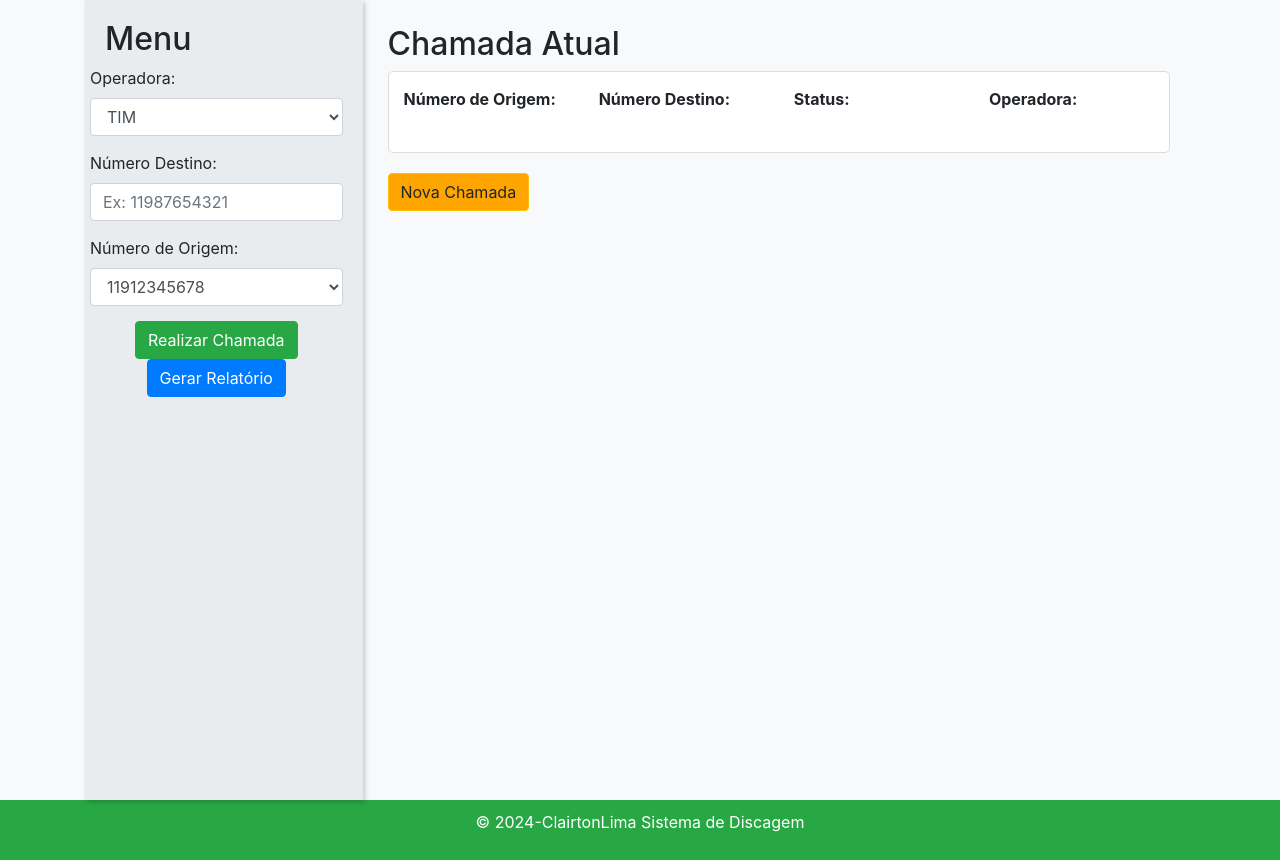
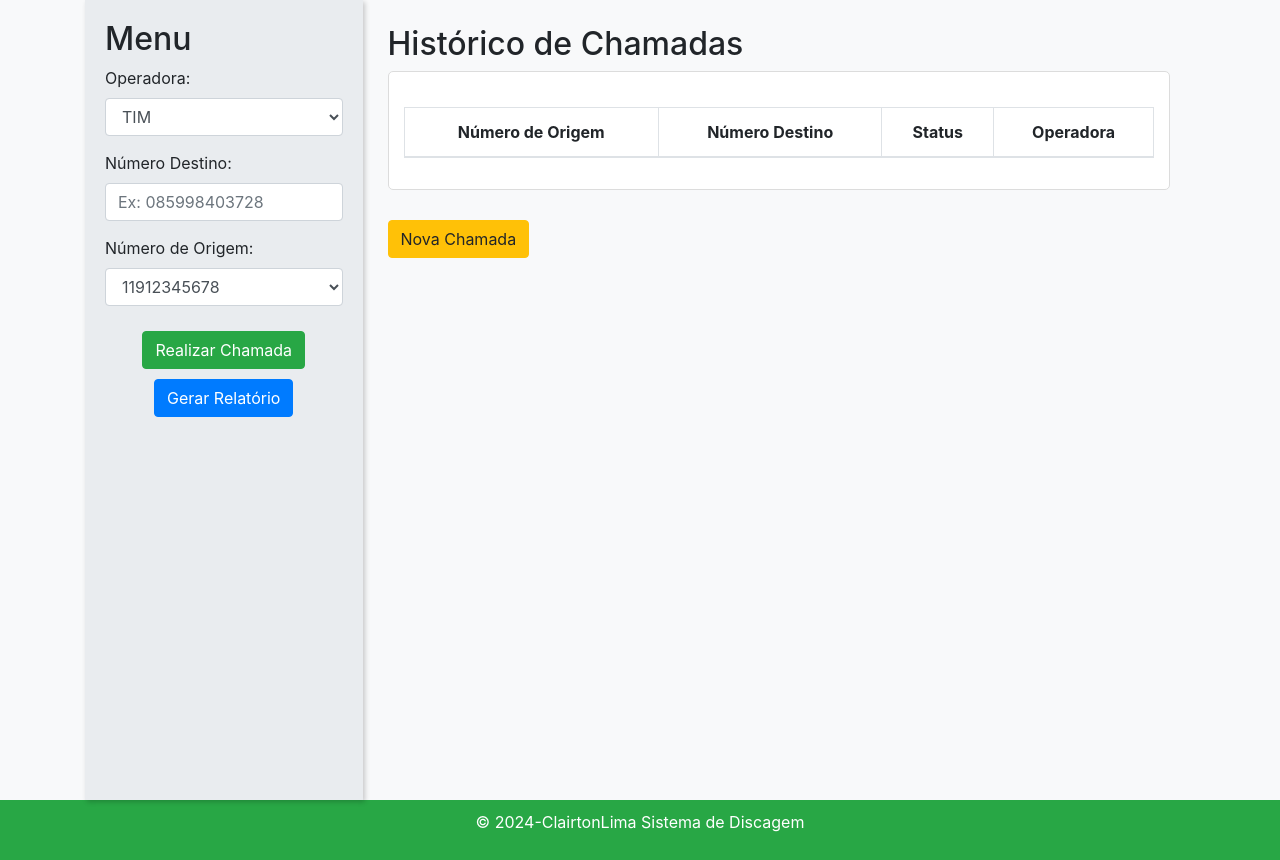
Before and after one commit to Clairtonlm/SEA_2, a Flask app: page / in a window 1280 px wide. Shown: the part 76-936 px from the top of the page. Run offline with Flask 2, Linux system fonts and the light colour scheme; lists and menus that the app fills with data are empty; some libraries are stand-ins or nearby versions.

Commit message:
Ate aqui funcionando com chamdas

```diff
--- a/app/asterisk.py
+++ b/app/asterisk.py
@@ -4,7 +4,7 @@ def generate_call_file(source, destination, operator):
     timestamp = datetime.now().strftime("%Y%m%d_%H%M%S")
     filename = f"call_{timestamp}.call"
 
-    content = f"""Channel: Local/{source}@from-internal
+    content = f"""Channel: SIP/{source}  ; Ou Local/{source}@from-internal se você estiver usando Local
 MaxRetries: 0
 RetryTime: 60
 WaitTime: 30
--- a/app/static/css/style.css
+++ b/app/static/css/style.css
@@ -17,22 +17,18 @@ body {
 }
 
 .sidebar {
-    background-color: #e9ecef; /* Canvas-like background */
-    padding: 20px; /* Maior padding para mais espaço */
+    background-color: #e9ecef; /* Background da sidebar */
+    padding: 20px;
     height: 100vh; /* Altura total da tela */
-    box-shadow: 2px 2px 5px rgba(0, 0, 0, 0.2); /* Sombra para efeito 3D */
+    box-shadow: 2px 2px 5px rgba(0, 0, 0, 0.2); /* Sombra */
 }
 
 .sidebar .form-group {
-    margin-bottom: 15px; /* Para maior espaçamento entre os campos */
-}
-
-form {
-    margin-left: -15px; /* Coloca o formulário mais à esquerda */
+    margin-bottom: 15px;
 }
 
 .main-area {
-    padding: 25px; /* Mais espaço ao redor */
+    padding: 25px; /* Espaçamento ao redor */
 }
 
 .call-info {
@@ -43,18 +39,18 @@ form {
     margin-bottom: 20px;
 }
 
-.call-info .row {
-    margin-bottom: 10px; /* Espaçamento adicional entre linhas */
+.table-responsive {
+    margin-top: 20px;
 }
 
-.btn-success {
-    background-color: #28a745; /* Verde */
+.table {
+    width: 100%;
 }
 
-.btn-primary {
-    background-color: #007bff; /* Azul */
+.table th, .table td {
+    text-align: center; /* Centralização do texto na tabela */
 }
 
-.btn-warning {
-    background-color: orange; /* Laranja */
+.btn-success, .btn-primary, .btn-warning {
+    margin-top: 10px; /* Espaçamento acima dos botões */
 }
--- a/app/static/js/main.js
+++ b/app/static/js/main.js
@@ -2,41 +2,18 @@ document.addEventListener('DOMContentLoaded', function() {
     loadSourceNumbers();
 
     document.getElementById('make-call').addEventListener('click', function() {
-        const source = document.getElementById('source').value;
         const destination = document.getElementById('destination').value;
         const operator = document.getElementById('operator').value;
 
-        // Verificação simples
-        if (source === "" || destination === "") {
-            alert("Por favor, preencha todos os campos!");
-            return; // Para não continuar se os campos estiverem vazios
+        if (!destination) {
+            alert("Por favor, preencha o número de destino!");
+            return;  // Pare se o número de destino estiver vazio
         }
 
-        fetch('/api/make_call', {
-            method: 'POST',
-            headers: {
-                'Content-Type': 'application/json'
-            },
-            body: JSON.stringify({ source, destination, operator }),
-        })
-        .then(response => {
-            if (!response.ok) {
-                throw new Error("Erro ao iniciar a chamada."); // Lidar com erros se o status não for 200
-            }
-            return response.json();
-        })
-        .then(data => {
-            alert(`Chamada iniciada: ${data.file}`);
-            saveCallToLocalStorage(source, destination, operator);
-            updateCallInfo(source, destination, operator, "Em andamento");
-        })
-        .catch(error => {
-            console.error('Erro:', error);
-            alert("Houve um erro ao realizar a chamada. Veja o console para mais detalhes.");
-        });
+        // Chamar a função para iniciar as chamadas sequenciais
+        makeSequentialCalls(destination, operator);
     });
 
-    // Outras funcionalidades
     document.getElementById('generate-report').addEventListener('click', function() {
         generateReport();
     });
@@ -46,6 +23,7 @@ document.addEventListener('DOMContentLoaded', function() {
     });
 });
 
+// Função para carregar os números de origem
 function loadSourceNumbers() {
     fetch('/api/load_numbers')
         .then(response => response.json())
@@ -67,20 +45,97 @@ function loadSourceNumbers() {
         .catch(error => console.error('Erro ao carregar números:', error));
 }
 
-function saveCallToLocalStorage(source, destination, operator) {
-    const callInfo = { source, destination, operator, status: "Em andamento" };
+// Função para fazer chamadas sequenciais
+function makeSequentialCalls(destination, operator) {
+    fetch('/api/load_numbers')
+        .then(response => response.json())
+        .then(data => {
+            const sourceNumbers = data.numbers;
+            if (sourceNumbers.length === 0) {
+                alert("Nenhum número de origem encontrado!");
+                return;
+            }
+
+            let callIndex = 0;
+
+            const callNextNumber = () => {
+                if (callIndex < sourceNumbers.length) {
+                    const source = sourceNumbers[callIndex];
+                    // Fazer a chamada
+                    fetch('/api/make_call', {
+                        method: 'POST',
+                        headers: {
+                            'Content-Type': 'application/json'
+                        },
+                        body: JSON.stringify({ source, destination, operator }),
+                    })
+                    .then(response => {
+                        if (!response.ok) {
+                            throw new Error(`Erro ao iniciar a chamada. Status: ${response.status}`);
+                        }
+                        return response.json();
+                    })
+                    .then(data => {
+                        // Salvar estado da chamada no Local Storage
+                        const status = "Chamada Efetuada";  // ou a mensagem de status apropriada
+                        saveCallToLocalStorage(source, destination, operator, status);
+
+                        // Adiciona o número atual à tabela do histórico de chamadas
+                        addToCallList(source, destination, operator, status);
+
+                        // Próximo número
+                        callIndex++;
+                        callNextNumber(); // Chamada recursiva para o próximo número
+                    })
+                    .catch(error => {
+                        console.error('Erro durante a chamada:', error);
+                        // Lidar com falha na chamada
+                        const status = "Erro na Chamada"; // Status de erro
+                        saveCallToLocalStorage(source, destination, operator, status);
+
+                        // Adiciona o número atual à tabela mesmo se falhar
+                        addToCallList(source, destination, operator, status);
+
+                        // Próximo número mesmo assim
+                        callIndex++;
+                        callNextNumber();
+                    });
+                } else {
+                    alert("Todas as chamadas foram realizadas.");
+                }
+            };
+
+            callNextNumber();  // Iniciar a primeira chamada
+        })
+        .catch(error => {
+            console.error('Erro ao carregar números de origem:', error);
+            alert("Erro ao carregar números de origem.");
+        });
+}
+
+// Função para adicionar chamada à lista
+function addToCallList(source, destination, operator, status) {
+    const callList = document.getElementById('call-list');
+
+    // Cria uma nova linha para a tabela
+    const row = document.createElement('tr');
+    row.innerHTML = `
+        <td>${source}</td>
+        <td>${destination}</td>
+        <td>${status}</td>
+        <td>${operator}</td>
+    `;
+    callList.appendChild(row);
+}
+
+function saveCallToLocalStorage(source, destination, operator, status) {
+    const callInfo = { source, destination, operator, status };
     const callHistory = JSON.parse(localStorage.getItem('callHistory')) || [];
     callHistory.push(callInfo);
     localStorage.setItem('callHistory', JSON.stringify(callHistory));
 }
 
-function updateCallInfo(source, destination, operator, status) {
-    document.getElementById('current-source').textContent = source;
-    document.getElementById('current-destination').textContent = destination;
-    document.getElementById('current-operator').textContent = operator;
-    document.getElementById('current-status').textContent = status;
-}
-
+// Função para gerar relatório
 function generateReport() {
     const callHistory = JSON.parse(localStorage.getItem('callHistory')) || [];
     let reportContent = "Histórico de Chamadas:\n\n";
@@ -105,8 +160,13 @@ function generateReport() {
 }
 
 function resetCallInfo() {
+    // Limpa o histórico de chamadas
     document.getElementById('current-source').textContent = '';
     document.getElementById('current-destination').textContent = '';
     document.getElementById('current-operator').textContent = '';
     document.getElementById('current-status').textContent = '';
+
+    // Limpa a lista de chamadas
+    const callList = document.getElementById('call-list');
+    callList.innerHTML = '';
 }
--- a/app/templates/base.html
+++ b/app/templates/base.html
@@ -9,6 +9,7 @@
     <script src="https://cdn.jsdelivr.net/npm/@popperjs/core@2.5.4/dist/umd/popper.min.js"></script>
     <script src="https://stackpath.bootstrapcdn.com/bootstrap/4.5.2/js/bootstrap.min.js"></script>
     <script src="{{ url_for('static', filename='js/main.js') }}"></script>
+
 </head>
 <body>
     <header class="header">
--- a/app/templates/index.html
+++ b/app/templates/index.html
@@ -17,7 +17,7 @@
                 </div>
                 <div class="form-group">
                     <label for="destination">Número Destino:</label>
-                    <input type="text" class="form-control" id="destination" placeholder="Ex: 11987654321" required>
+                    <input type="text" class="form-control" id="destination" placeholder="Ex: 085998403728" required>
                 </div>
                 <div class="form-group">
                     <label for="source">Número de Origem:</label>
@@ -29,25 +29,23 @@
                 </div>
             </form>
         </div>
-        <div class="col-md-9 main-area"> <!-- Chamada Atual -->
-            <h2>Chamada Atual</h2>
+        <div class="col-md-9 main-area"> <!-- Histórico de Chamadas -->
+            <h2>Histórico de Chamadas</h2>
             <div class="call-info">
-                <div class="row">
-                    <div class="col-sm-3">
-                        <p><strong>Número de Origem:</strong> <span id="current-source"></span></p>
-                    </div>
-                    <div class="col-sm-3">
-                        <p><strong>Número Destino:</strong> <span id="current-destination"></span></p>
-                    </div>
-                    <div class="col-sm-3">
-                        <p><strong>Status:</strong> <span id="current-status"></span></p>
-                    </div>
-                    <div class="col-sm-3">
-                        <p><strong>Operadora:</strong> <span id="current-operator"></span></p>
-                    </div>
+                <div class="table-responsive">
+                    <table class="table table-bordered">
+                        <thead>
+                            <tr>
+                                <th>Número de Origem</th>
+                                <th>Número Destino</th>
+                                <th>Status</th>
+                                <th>Operadora</th>
+                            </tr>
+                        </thead>
+                        <tbody id="call-list"></tbody> <!-- Onde as chamadas serão listadas -->
+                    </table>
                 </div>
             </div>
-
             <div class="buttons">
                 <button type="button" class="btn btn-warning" id="new-call">Nova Chamada</button>
             </div>
```
